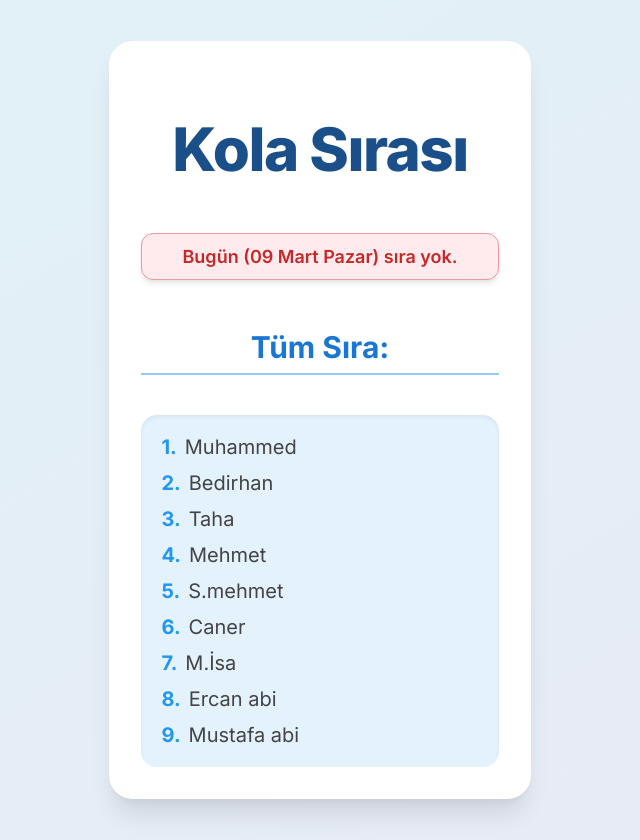
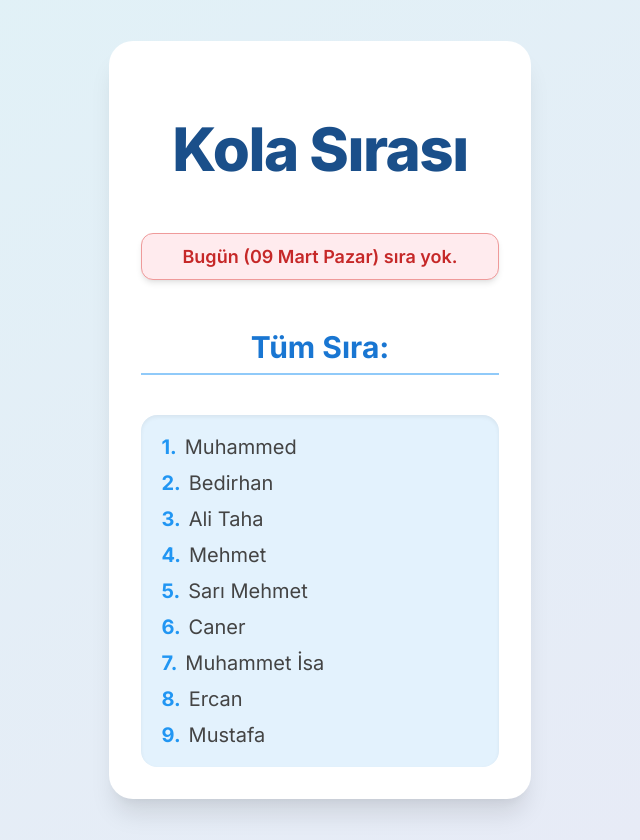
Before and after one commit to Bedirhan3428/myapp, a React (Create React App) app: page / in a window 1280 px wide. Shown: the whole page, without its empty margins (340-980 px from the left). Built offline with nearby package versions, Linux system fonts and the light colour scheme.

Commit message:
Update App.js

```diff
--- a/src/App.js
+++ b/src/App.js
@@ -4,13 +4,13 @@ import "./App.css"; // Bu satırı ekledik!
 const people = [
   "Muhammed",
   "Bedirhan",
-  "Taha",
+  "Ali Taha",
   "Mehmet",
-  "S.mehmet",
+  "Sarı Mehmet",
   "Caner",
-  "M.İsa",
-  "Ercan abi",
-  "Mustafa abi",
+  "Muhammet İsa",
+  "Ercan",
+  "Mustafa",
 ];
 
 const skipDays = [0, 1]; // 0 = Pazar, 1 = Pazartesi
```
